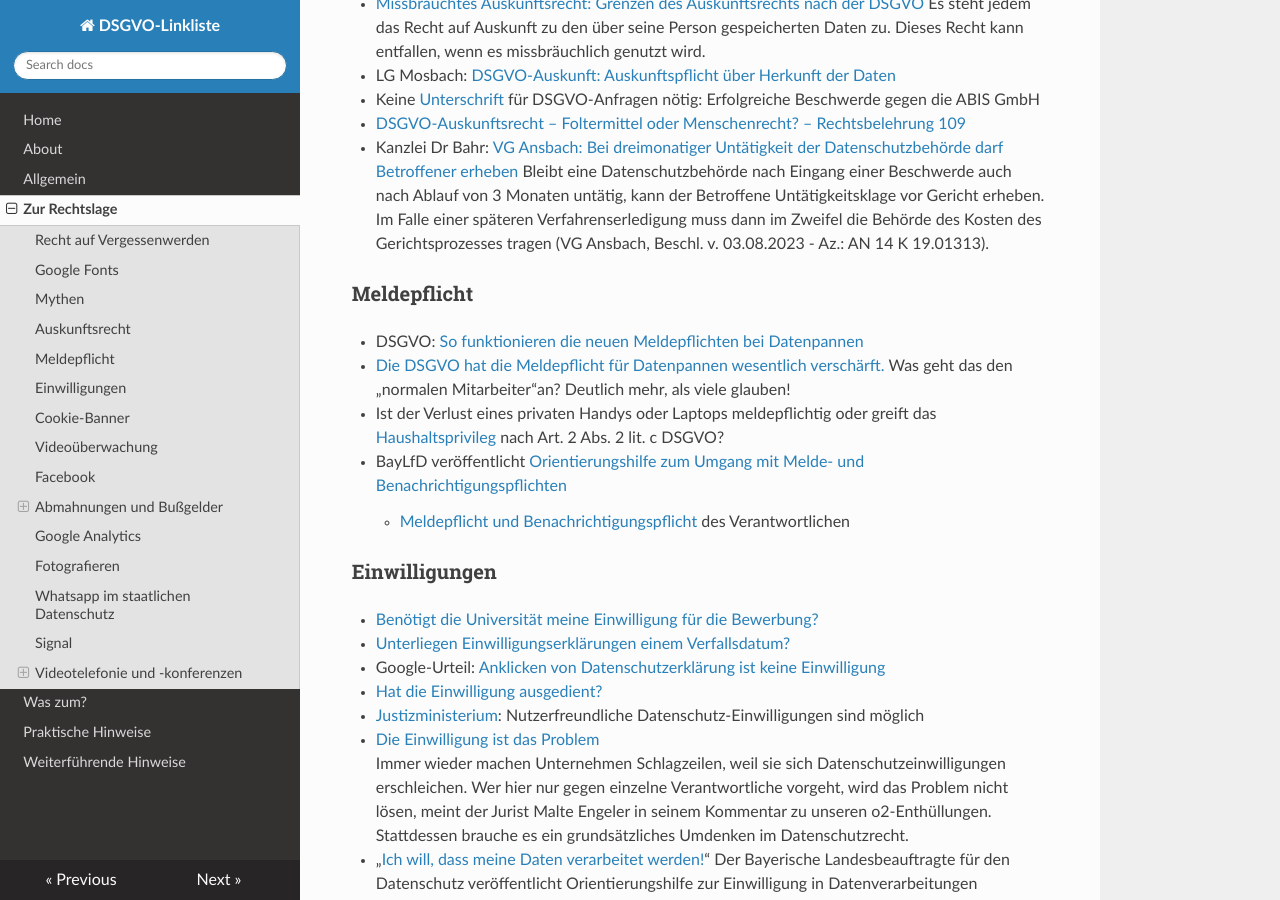
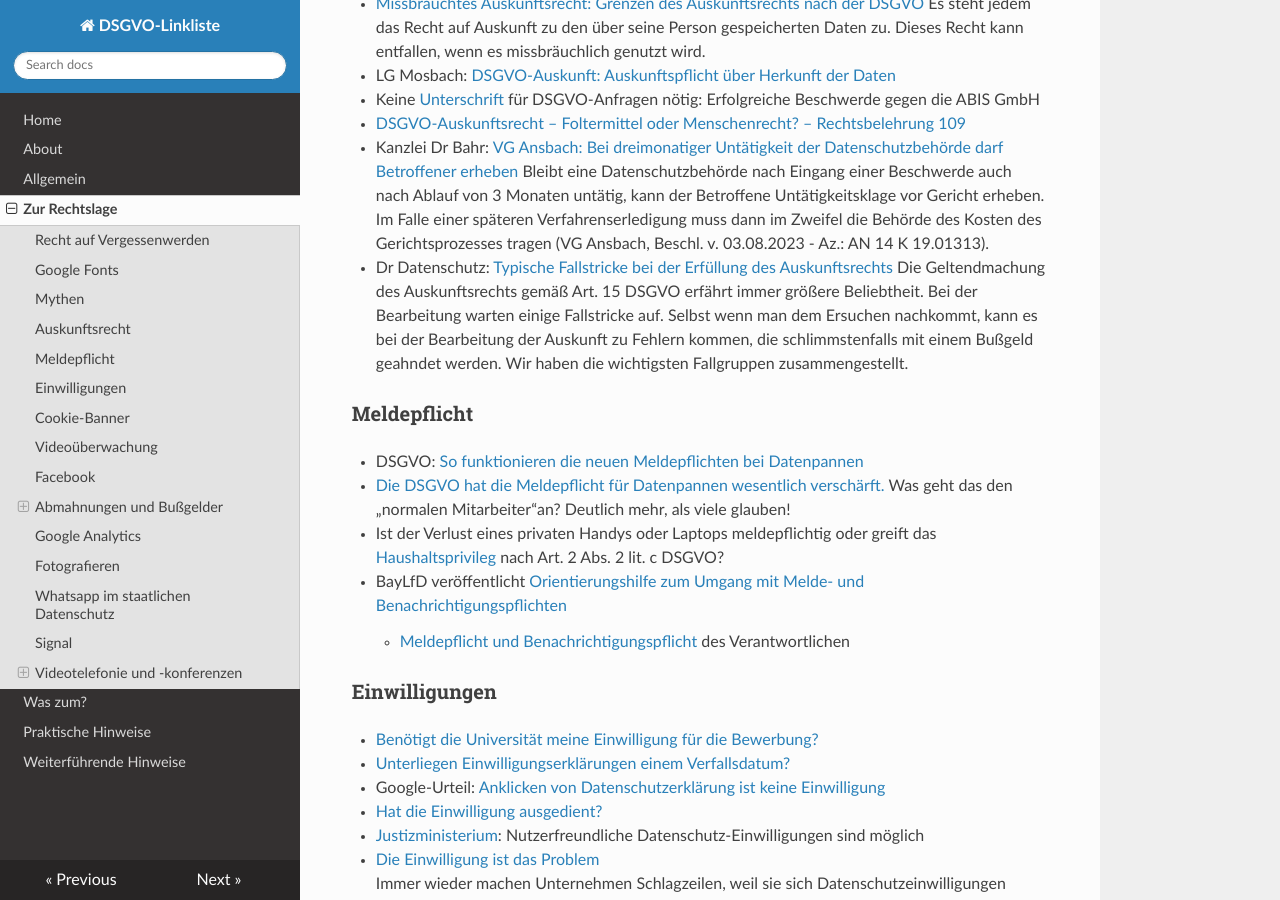
Before and after one commit to jrselzer/DSGVO-Linkliste, an MkDocs documentation site: the page built from docs/Zur_Rechtslage.md, in a window 1280 px wide and 900 px high, scrolled down 3267 px. Built offline with MkDocs 1.6.1, drawn with Linux system fonts in a browser that asks for light colours; nearby versions of some CDN libraries.

Commit message:
Update Zur_Rechtslage.md

```diff
--- a/docs/Zur_Rechtslage.md
+++ b/docs/Zur_Rechtslage.md
@@ -82,6 +82,7 @@ Zur Rechtslage
 * Keine [Unterschrift](https://www.datenanfragen.de/blog/abis-unterschrift-dsgvo-anfragen/) für DSGVO-Anfragen nötig: Erfolgreiche Beschwerde gegen die ABIS GmbH
 * [DSGVO-Auskunftsrecht – Foltermittel oder Menschenrecht? – Rechtsbelehrung 109](https://rechtsbelehrung.com/109-dsgvo-auskunft/)
 * Kanzlei Dr Bahr: [VG Ansbach: Bei dreimonatiger Untätigkeit der Datenschutzbehörde darf Betroffener erheben](https://www.dr-bahr.com/news/bei-dreimonatiger-untaetigkeit-der-datenschutzbehoerde-darf-betroffener-erheben.html) Bleibt eine Datenschutzbehörde nach Eingang einer Beschwerde auch nach Ablauf von 3 Monaten untätig, kann der Betroffene Untätigkeitsklage vor Gericht erheben. Im Falle einer späteren Verfahrenserledigung muss dann im Zweifel die Behörde des Kosten des Gerichtsprozesses tragen (VG Ansbach, Beschl. v. 03.08.2023 - Az.: AN 14 K 19.01313).
+* Dr Datenschutz: [Typische Fallstricke bei der Erfüllung des Auskunftsrechts](https://www.dr-datenschutz.de/typische-fallstricke-bei-der-erfuellung-des-auskunftsrechts/) Die Geltendmachung des Auskunftsrechts gemäß Art. 15 DSGVO erfährt immer größere Beliebtheit. Bei der Bearbeitung warten einige Fallstricke auf. Selbst wenn man dem Ersuchen nachkommt, kann es bei der Bearbeitung der Auskunft zu Fehlern kommen, die schlimmstenfalls mit einem Bußgeld geahndet werden. Wir haben die wichtigsten Fallgruppen zusammengestellt.
 
 ### Meldepflicht
 * DSGVO: [So funktionieren die neuen Meldepflichten bei Datenpannen](https://www.heise.de/hintergrund/DSGVO-So-funktionieren-die-neuen-Meldepflichten-bei-Datenpannen-4426089.html)
```
